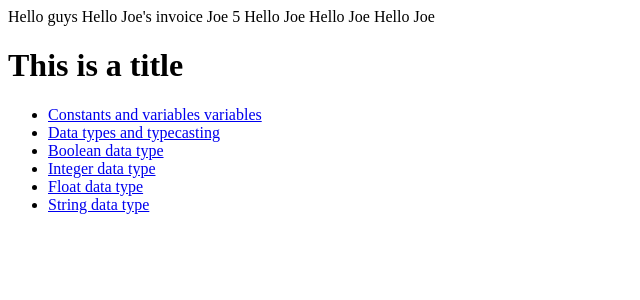
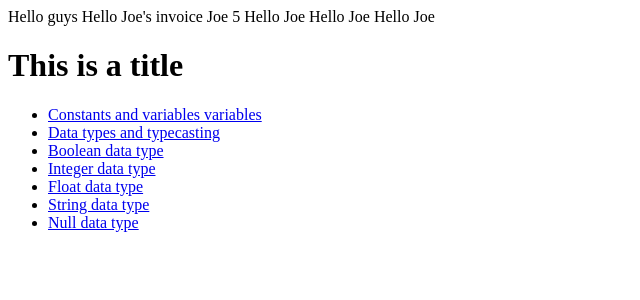
Before and after one commit to jorgearmas/PHP_Path, a PHP site: page / in a window 1280 px wide. Shown: the top 300 px of the page, without its empty margins (0-640 px from the left). Run offline with PHP 8.4, Linux system fonts and the light colour scheme.

Commit message:
HL added

```diff
--- a/index.php
+++ b/index.php
@@ -56,6 +56,7 @@
         <li><a href="./_05_integer_data_types.php">Integer data type</a></li>
         <li><a href="./_06_float_data_types.php">Float data type</a></li>
         <li><a href="./_07_string_data_types.php">String data type</a></li>
+        <li><a href="./_08_null_data_types.php">Null data type</a></li>
     </ul>
 </body>
 </html>
```
